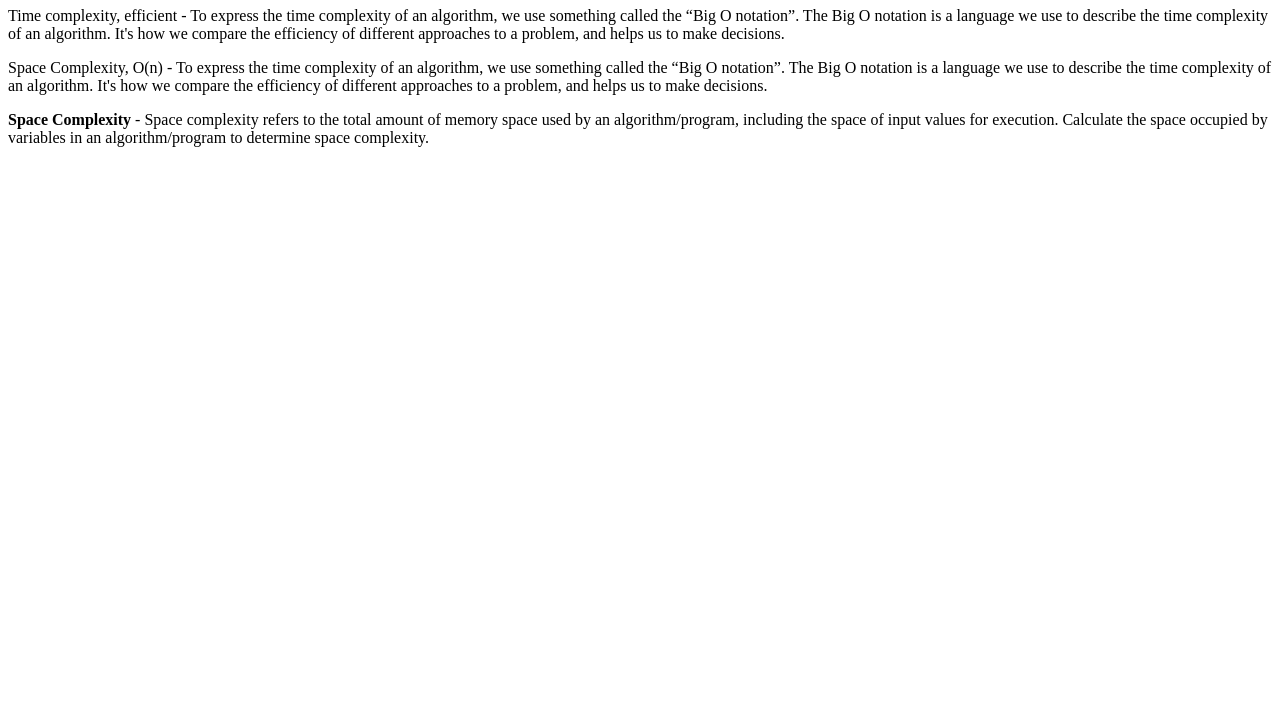
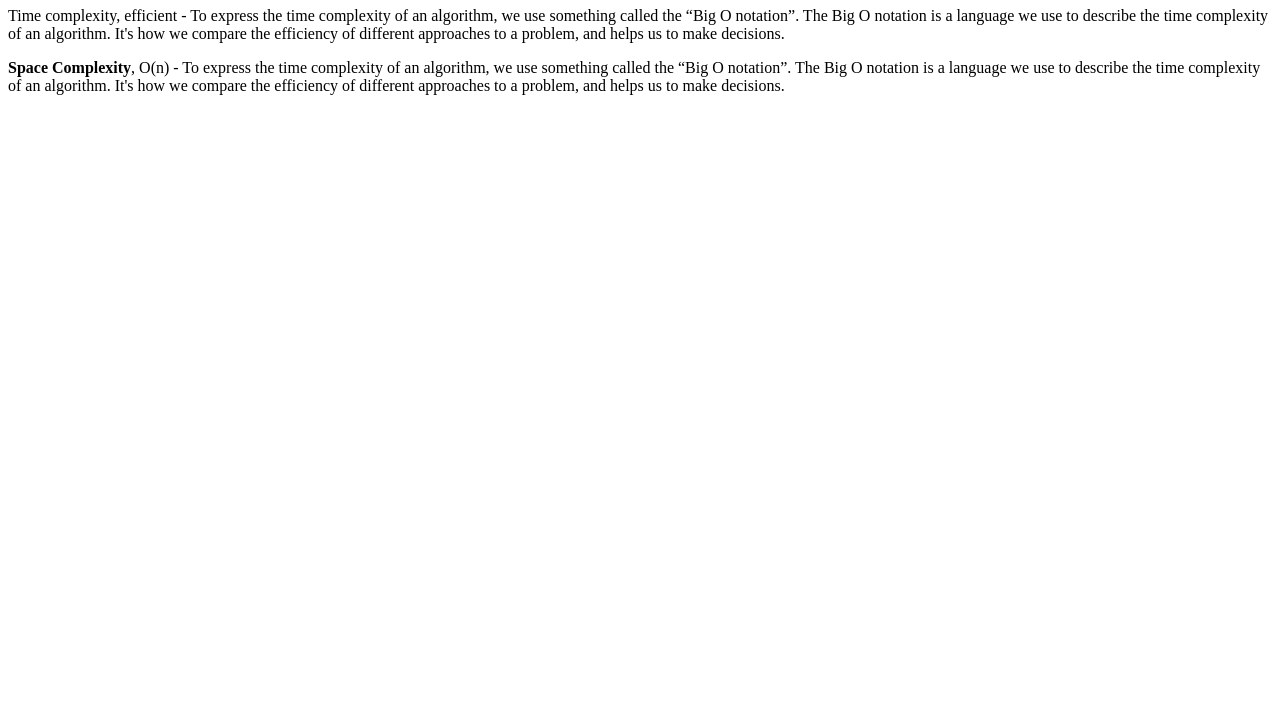
Before and after one commit to acciojob/time-and-space-complexity-PriyankaPK26, a website: page main.html in a window 1280 px wide. Shown: the part 73-800 px from the top of the page. Drawn offline with Linux system fonts and the light colour scheme.

Commit message:
created a submission

```diff
--- a/main.html
+++ b/main.html
@@ -10,12 +10,9 @@
 	<!-- the entire body must be written by student -->
     <script type="text/javascript" src="./script.js">
 </script>
-
 	<h1>Time, Space, and Complexity</h1>
 	<p>Time complexity, efficient - To express the time complexity of an algorithm, we use something called the “Big O notation”. The Big O notation is a language we use to describe the time complexity of an algorithm. It's how we compare the efficiency of different approaches to a problem, and helps us to make decisions.</p>
-	<p>Space Complexity, O(n) - To express the time complexity of an algorithm, we use something called the “Big O notation”. The Big O notation is a language we use to describe the time complexity of an algorithm. It's how we compare the efficiency of different approaches to a problem, and helps us to make decisions.</p>
-	<p><b>Space Complexity</b> - Space complexity refers to the total amount of memory space used by an algorithm/program, including the space of input values for execution. Calculate the space occupied by variables in an algorithm/program to determine space complexity.</p>
-
-</body>
+	<p><b>Space Complexity</b>, O(n) - To express the time complexity of an algorithm, we use something called the “Big O notation”. The Big O notation is a language we use to describe the time complexity of an algorithm. It's how we compare the efficiency of different approaches to a problem, and helps us to make decisions.</p>
+	</body>
 
 </html>
```
